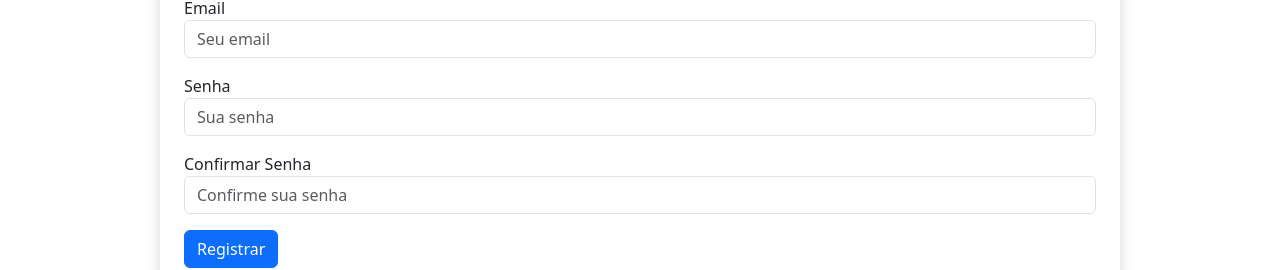
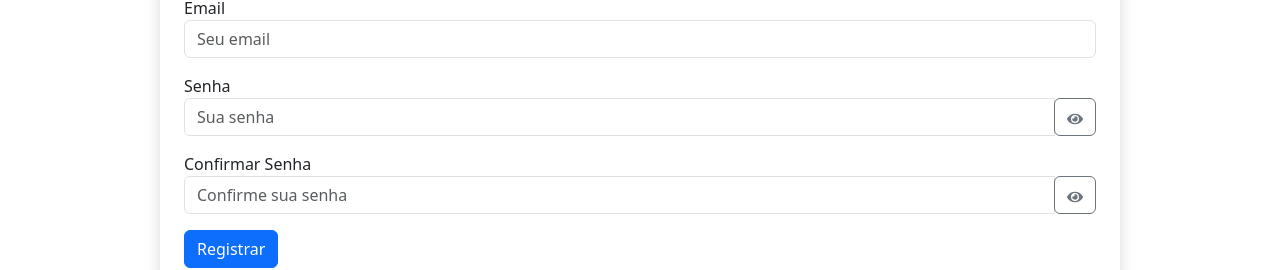
Before and after one commit to ArturMineiro/e-commerce, a React (Vite) app in the folder frontend/: page /register in a window 1280 px wide. Shown: the part 384-654 px from the top of the page. Built offline with nearby package versions, Linux system fonts and the light colour scheme.

Commit message:
REGISTRAR

```diff
--- a/frontend/src/pages/Register.tsx
+++ b/frontend/src/pages/Register.tsx
@@ -1,6 +1,7 @@
 import React, { useState } from 'react';
 import axios from 'axios';
 import { useNavigate, Link } from 'react-router-dom';
+import { FaEye, FaEyeSlash } from 'react-icons/fa'; // Importando os ícones de olho
 
 const Register: React.FC = () => {
   const [formData, setFormData] = useState({
@@ -12,6 +13,8 @@ const Register: React.FC = () => {
 
   const [error, setError] = useState<string | null>(null);
   const [passwordValidationError, setPasswordValidationError] = useState<string | null>(null);
+  const [showPassword, setShowPassword] = useState(false); // Estado para controlar a visibilidade da senha
+  const [showConfirmPassword, setShowConfirmPassword] = useState(false); // Estado para o campo de confirmar senha
 
   const handleChange = (e: React.ChangeEvent<HTMLInputElement>) => {
     const { name, value } = e.target;
@@ -21,10 +24,17 @@ const Register: React.FC = () => {
     });
   };
 
+  const togglePasswordVisibility = () => {
+    setShowPassword(!showPassword);
+  };
+
+  const toggleConfirmPasswordVisibility = () => {
+    setShowConfirmPassword(!showConfirmPassword);
+  };
+
   const validatePassword = (password: string): string | null => {
-    // Verifica se a senha tem pelo menos 6 caracteres e contém pelo menos uma letra maiúscula
-    if (password.length < 6) {
-      return 'A senha deve ter pelo menos 6 caracteres.';
+    if (password.length < 8) {
+      return 'A senha deve ter pelo menos 8 caracteres.';
     }
     if (!/[A-Z]/.test(password)) {
       return 'A senha deve conter pelo menos uma letra maiúscula.';
@@ -49,20 +59,20 @@ const Register: React.FC = () => {
     try {
       const response = await axios.post('http://localhost:8000/api/register', {
         ...formData,
-        role: 'customer',  // Definindo o papel do usuário como cliente
+        role: 'customer',
       });
       alert('Usuário registrado com sucesso!');
       setFormData({
         name: '',
         email: '',
         password: '',
-        confirmPassword: '', // Limpar o campo de confirmação de senha
+        confirmPassword: '',
       });
       setError(null);
       setPasswordValidationError(null);
     } catch (error: any) {
       if (error.response) {
-        if (error.response.status === 409) { // Verificando se o status é 409
+        if (error.response.status === 409) {
           setError('Este email já está cadastrado. Deseja recuperar sua senha?');
         } else {
           setError('Erro ao registrar usuário. Verifique os dados e tente novamente.');
@@ -110,10 +120,11 @@ const Register: React.FC = () => {
                   required
                 />
               </div>
-              <div className="col-md-12 mb-3">
+              <div className="col-md-12 mb-3 position-relative">
                 <label htmlFor="password">Senha</label>
+                <div className="input-group">
                   <input
-                  type="password"
+                    type={showPassword ? 'text' : 'password'} // Alternando o tipo do input
                     className="form-control"
                     id="password"
                     name="password"
@@ -122,14 +133,25 @@ const Register: React.FC = () => {
                     placeholder="Sua senha"
                     required
                   />
+                  <div className="input-group-append">
+                    <button
+                      type="button"
+                      className="btn btn-outline-secondary"
+                      onClick={togglePasswordVisibility}
+                    >
+                      {showPassword ? <FaEyeSlash /> : <FaEye />}
+                    </button>
+                  </div>
+                </div>
                 {passwordValidationError && (
                   <div className="alert alert-warning mt-2">{passwordValidationError}</div>
                 )}
               </div>
-              <div className="col-md-12 mb-3">
+              <div className="col-md-12 mb-3 position-relative">
                 <label htmlFor="confirmPassword">Confirmar Senha</label>
+                <div className="input-group">
                   <input
-                  type="password"
+                    type={showConfirmPassword ? 'text' : 'password'} // Alternando o tipo do input
                     className="form-control"
                     id="confirmPassword"
                     name="confirmPassword"
@@ -138,10 +160,22 @@ const Register: React.FC = () => {
                     placeholder="Confirme sua senha"
                     required
                   />
+                  <div className="input-group-append">
+                    <button
+                      type="button"
+                      className="btn btn-outline-secondary"
+                      onClick={toggleConfirmPasswordVisibility}
+                    >
+                      {showConfirmPassword ? <FaEyeSlash /> : <FaEye />}
+                    </button>
+                  </div>
+                </div>
               </div>
             </div>
 
-            <button className="btn btn-primary btn-block mb-3" type="submit">Registrar</button>
+            <button className="btn btn-primary btn-block mb-3" type="submit">
+              Registrar
+            </button>
             {error && <div className="alert alert-danger text-center">{error}</div>}
           </form>
 
```
Lines whose indentation alone changed are shown as unchanged.
